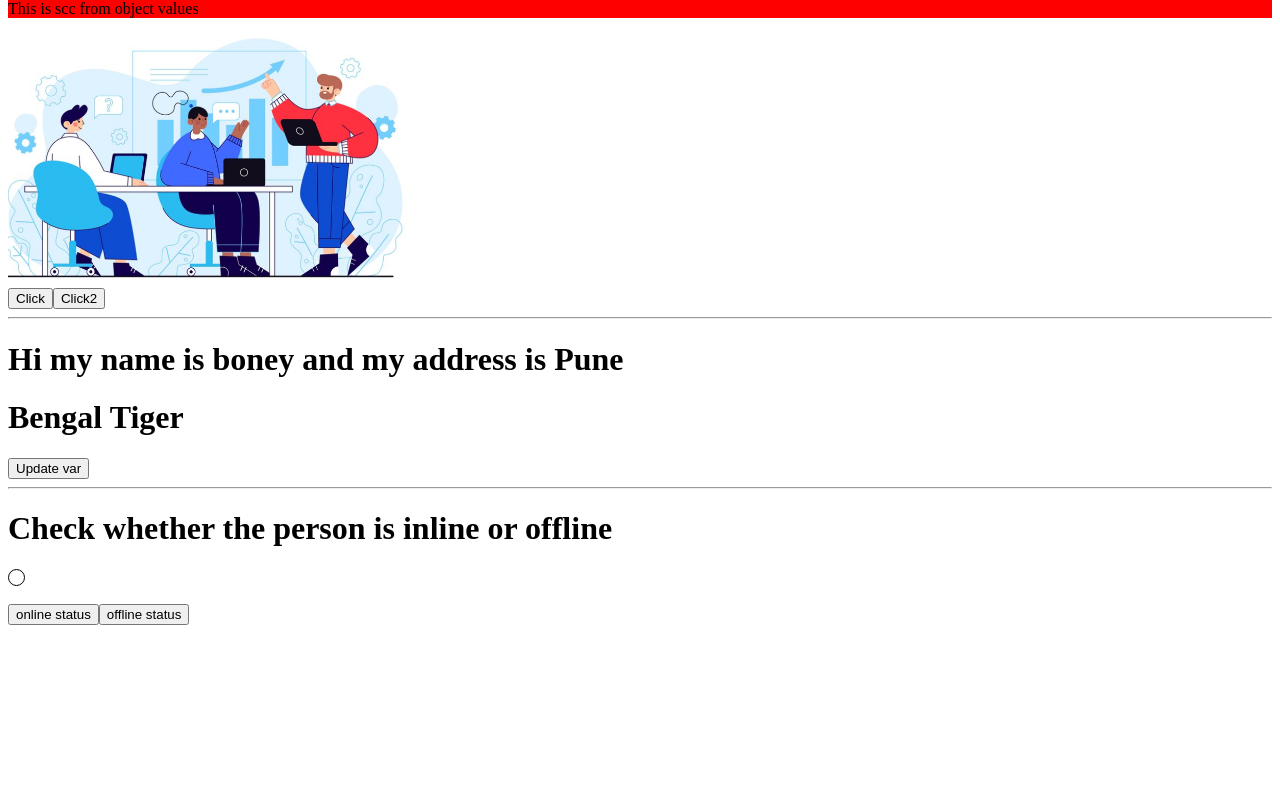
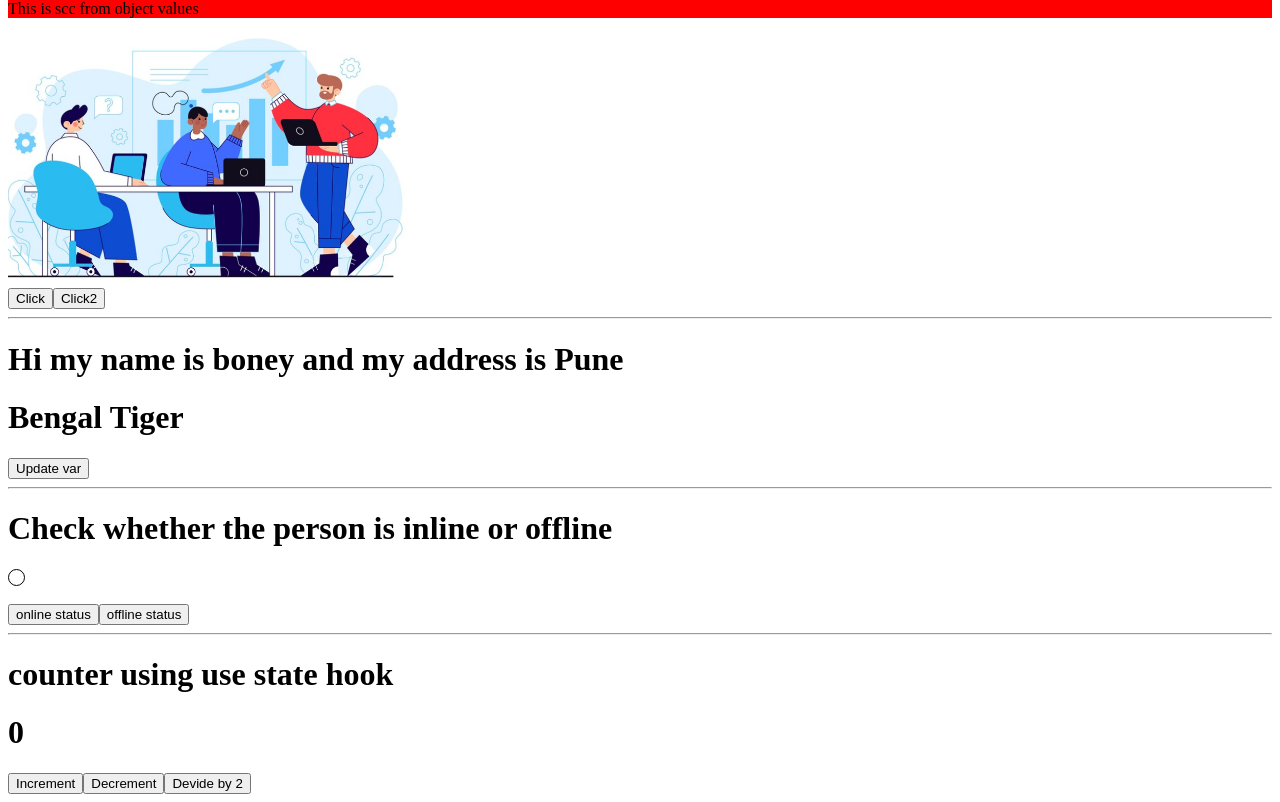
Before and after one commit to KiranGawade09/Auroskkil_reactjs_Internship, a React (Create React App) app: page / in a window 1280 px wide. Shown: the part 528-1330 px from the top of the page. Before the commit the page ends 1161 px from the top, so only its background shows below. Built offline with nearby package versions, Linux system fonts and the light colour scheme.

Commit message:
using ustate for updating the value dynamically with example of increment an decrement and divide by 2

```diff
--- a/src/App.js
+++ b/src/App.js
@@ -8,6 +8,8 @@ function App(props){
   const [tiger,setTiger] = useState('Bengal Tiger');
   const [status,setstatus] = useState('');
   const [color,setColor] = useState('');
+  const [radius,setRadius] = useState();
+  const [num,setNum] = useState(0);
 
   var object ={
     background:"red"
@@ -43,18 +45,32 @@ function Update(){
     <p style={{backgroundColor:object.background}}>This is scc from object values</p>
     <img src={image1} height={'250px'} width={'auto'}/>
     <br/>
+
     <button onClick={()=>{alert('His this is click event')}}>Click</button>
     <button onClick={()=>{Mohit()}}>Click2</button>
     <hr/>
+
     <h1>Hi my name is {props.name} and my address is {props.address}</h1>
     <h1>{tiger}</h1>
     <button onClick={()=>{Update()}}>Update var</button>
     <hr/>
+
     <h1>Check whether the person is inline or offline</h1>
-    <div id="circle" style={{backgroundColor:color}}></div><span>{status}</span>
+    <div id="circle" style={{backgroundColor:color,borderRadius:radius}}></div><span>{status}</span>
     <br/>
-    <button onClick={()=>{setColor('green');setstatus('online')}}>online status</button>
-    <button onClick={()=>{setColor('red');setstatus('offline')}}>offline status</button>
+
+    <button onClick={()=>{setColor('green');setstatus('online');setRadius(0)}}>online status</button>
+    <button onClick={()=>{setColor('red');setstatus('offline');setRadius('100')}}>offline status</button>
+    <br/>
+    <hr/>
+
+    <h1> counter using use state hook</h1>
+    <h1>{num}</h1>
+    <button onClick={()=>{setNum(num+1)}}>Increment</button>
+    <button onClick={()=>{setNum(num+-1)}}>Decrement</button>
+    <button onClick={()=>{setNum(Math.floor(num/2))}}>Devide by 2</button>
+
+
 
     </>
   )
```
